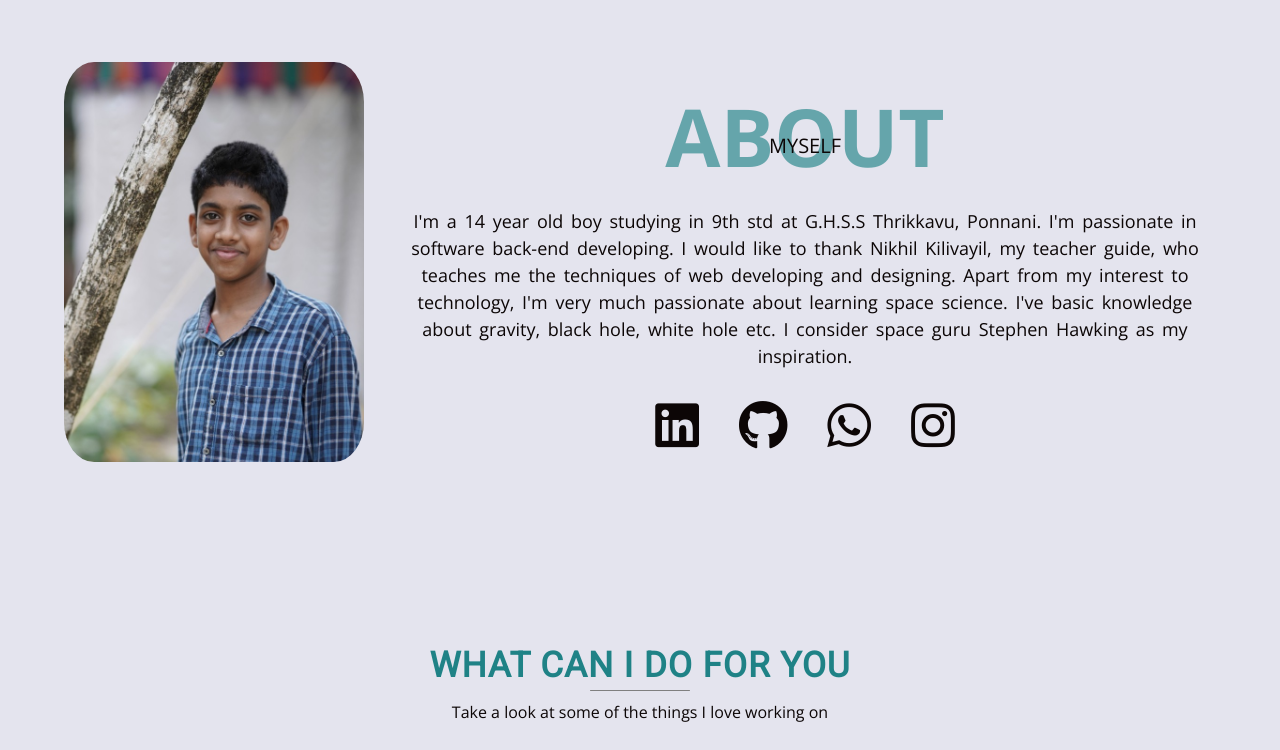
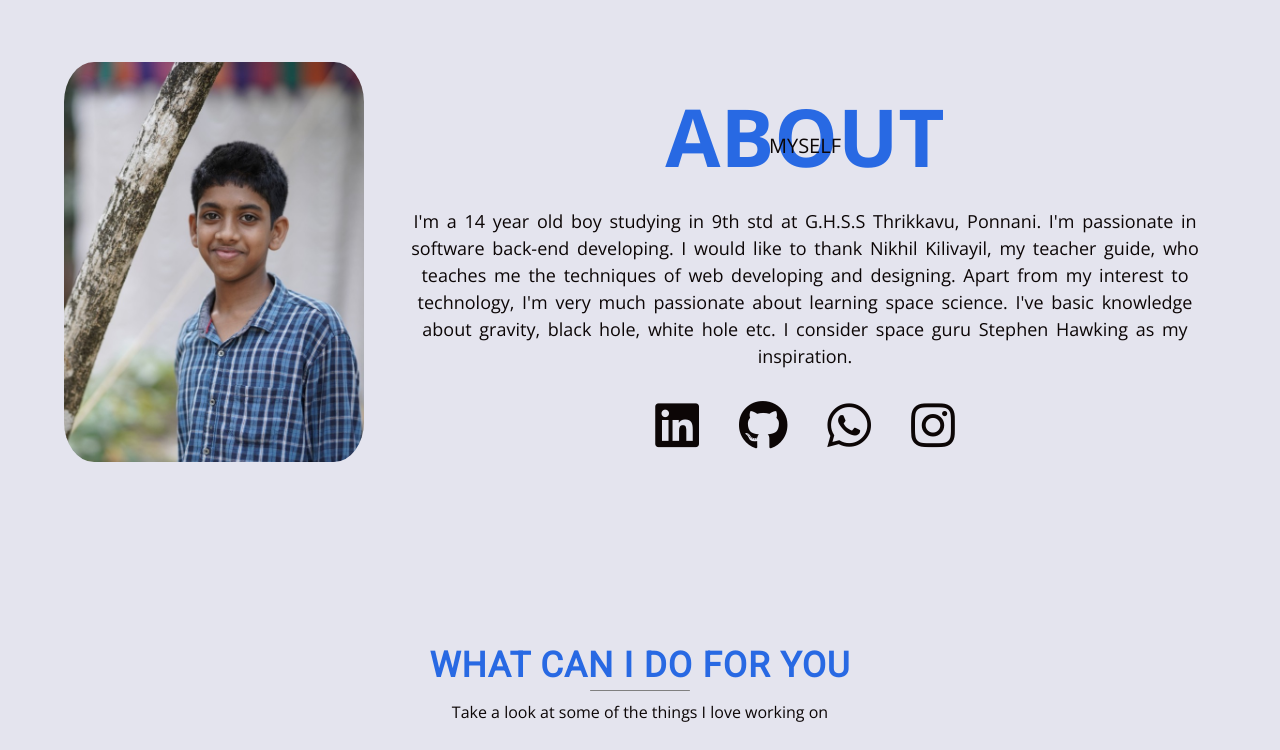
Before and after one commit to mohamedmarzuq5/mohamedmarzuq5.github.io, a plain HTML site: page index.html in a window 1280 px wide. Shown: the part 860-1610 px from the top of the page. Drawn offline with nearby package versions, Linux system fonts and the light colour scheme; animation ran at ten frames a second.

Commit message:
Update style.css
"section-heading h1" color changed

```diff
--- a/css/style.css
+++ b/css/style.css
@@ -61,7 +61,7 @@
   .section-heading h1 {
     font-family: "Roboto", sans-serif;
     font-size: 3.5rem;
-    color: rgb(31, 130, 134);
+    color: #2869e3;
     text-transform: uppercase;
     font-weight: 900;
     position: relative;
@@ -317,7 +317,7 @@
   }
 
   .about-heading h1 {
-    color: rgba(31, 131, 134, 0.644);
+    color: #2869e3;
     font-size: 10rem;
   }
 
```
